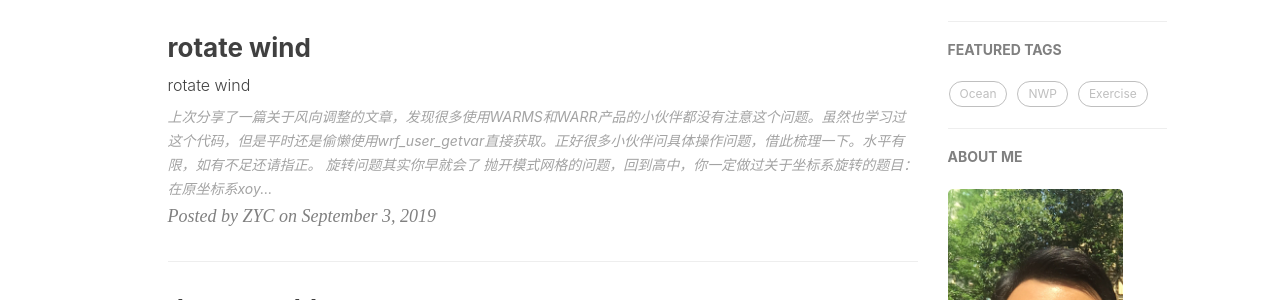
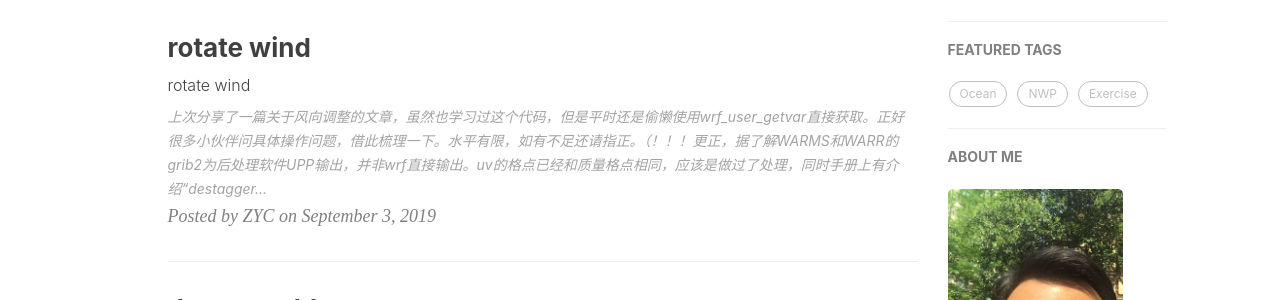
Before and after one commit to dandanger-salmon/dandanger-salmon.github.io, a Jekyll site: the page built from index.html, in a window 1280 px wide. Shown: the part 525-825 px from the top of the page. Built offline with Jekyll 4.4.1, drawn with Linux system fonts in a browser that asks for light colours; nearby versions of some CDN libraries; the list of posts is cut into pages by our own code; comment, search, counter and statistics services are not loaded.

Commit message:
Update 2019-09-03-rotate.md

````diff
--- a/_posts/2019-09-03-rotate.md
+++ b/_posts/2019-09-03-rotate.md
@@ -24,7 +24,7 @@ tags:
     </script>
 </head>
 
-上次分享了一篇关于风向调整的文章，发现很多使用WARMS和WARR产品的小伙伴都没有注意这个问题。虽然也学习过这个代码，但是平时还是偷懒使用wrf_user_getvar直接获取。正好很多小伙伴问具体操作问题，借此梳理一下。水平有限，如有不足还请指正。
+上次分享了一篇关于风向调整的文章，虽然也学习过这个代码，但是平时还是偷懒使用wrf_user_getvar直接获取。正好很多小伙伴问具体操作问题，借此梳理一下。水平有限，如有不足还请指正。（！！！更正，据了解WARMS和WARR的grib2为后处理软件UPP输出，并非wrf直接输出。uv的格点已经和质量格点相同，应该是做过了处理，同时手册上有介绍“destaggers the WRF-ARW forecasts from a C-grid to an A-grid”或许证明了上云的grib2已经完成了旋转。）
 
 ## 旋转问题其实你早就会了
 抛开模式网格的问题，回到高中，你一定做过关于坐标系旋转的题目：
@@ -217,4 +217,3 @@ t =  ot = ay – ab = y cos(theta) – x sin(theta)
    end subroutine metmap_xform
 ```
 将WPS中的idir接入ARWPOST中，就可以完善整个旋转问题。
-提供一个WARMS和WARR的旋转角度正余弦 https://pan.baidu.com/s/18-1bnzLKjXu7uNpZXbKKmA 注意使用时候sin需要乘以-1
````
